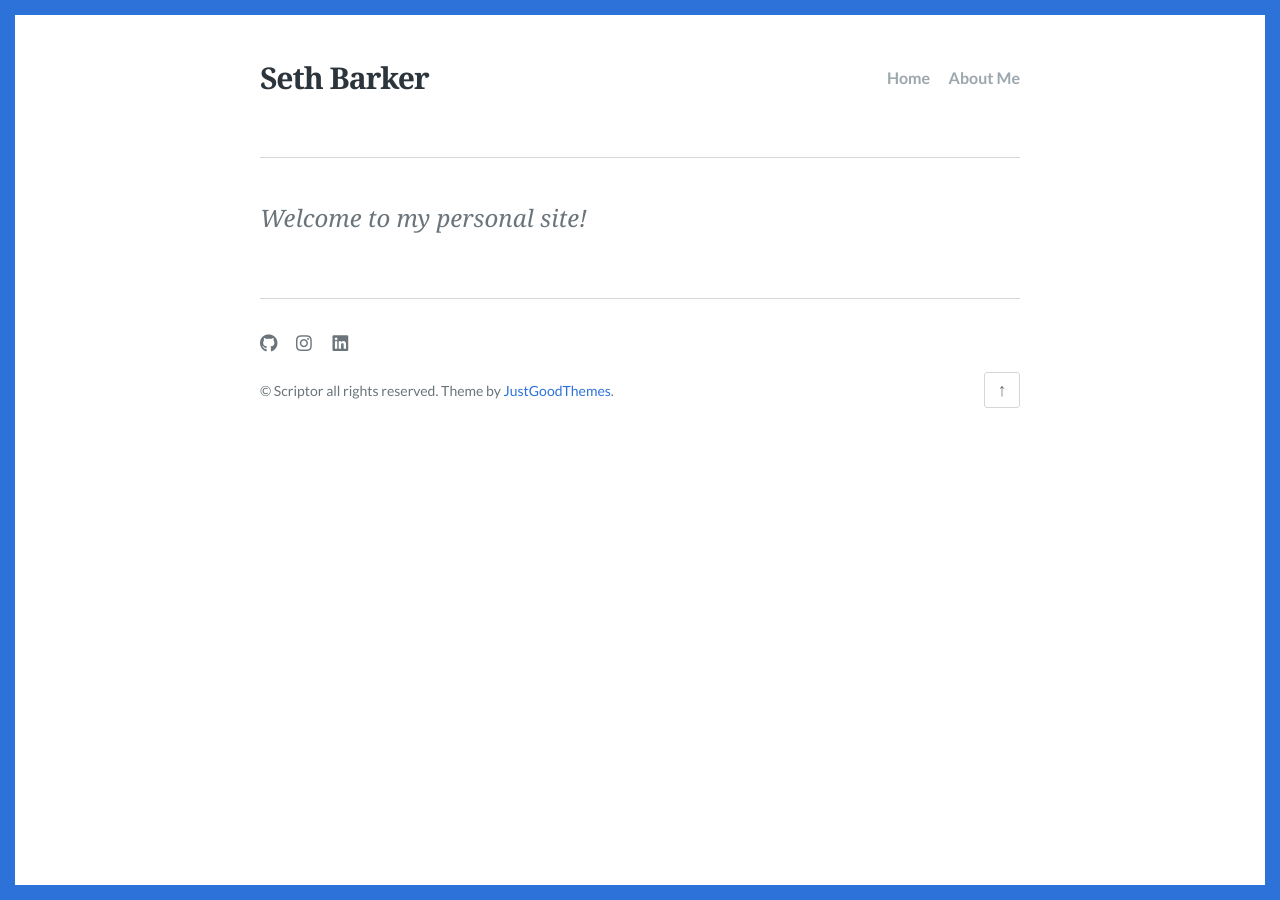
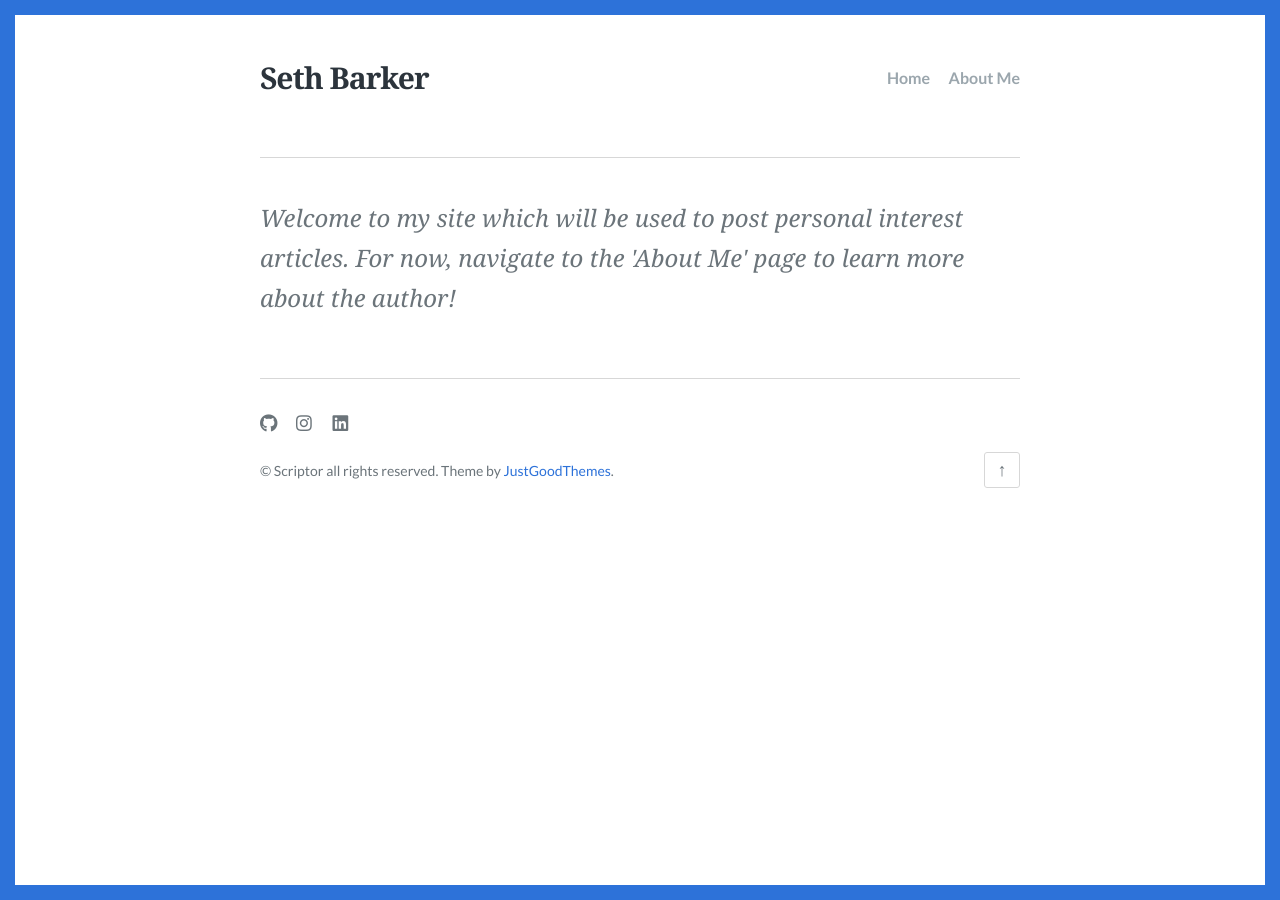
Before and after one commit to sethbarker/sethbarker.github.io, a Jekyll site: the page built from index.html, in a window 1280 px wide. Built offline with Jekyll 4.4.1, drawn with Linux system fonts in a browser that asks for light colours; some web fonts are replaced; the list of posts is cut into pages by our own code.

Commit message:
Update _config.yml

```diff
--- a/_config.yml
+++ b/_config.yml
@@ -15,7 +15,7 @@ gems:
 title: "Seth Barker"
 
 # A description of your site for meta tag, search engine results.
-description: "Welcome to my personal site!"
+description: "Welcome to my site which will be used to post personal interest articles. For now, navigate to the 'About Me' page to learn more about the author!"
 
 
 # The subpath of your site, e.g. /blog, for generating urls.
```
